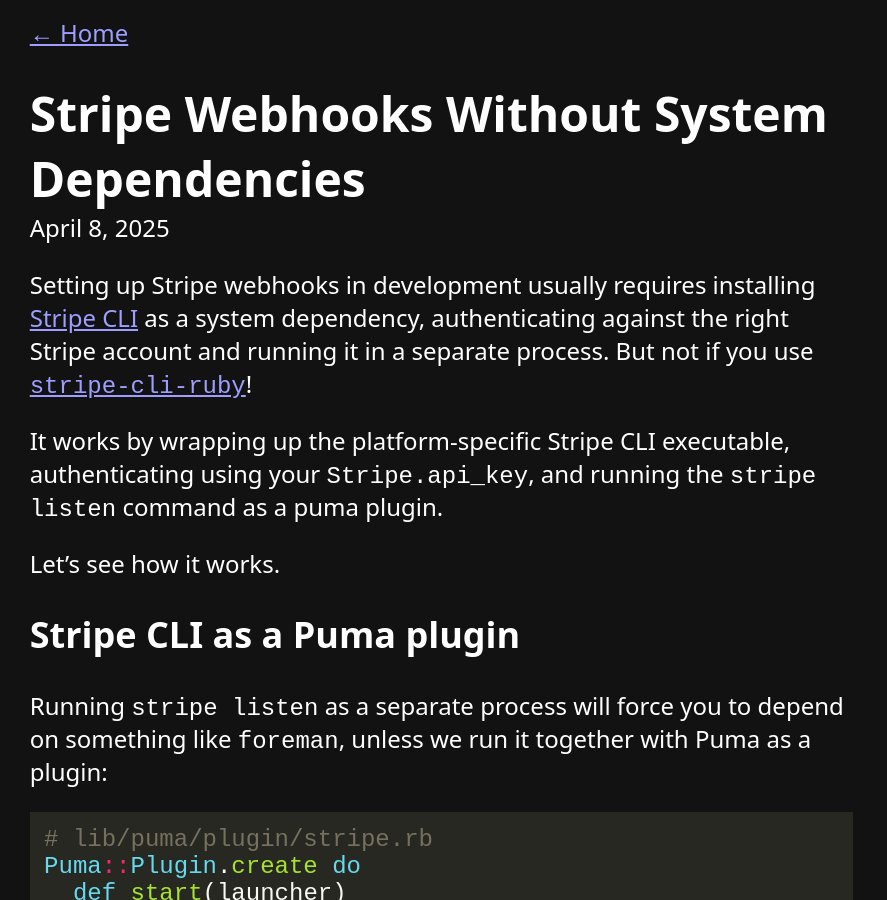
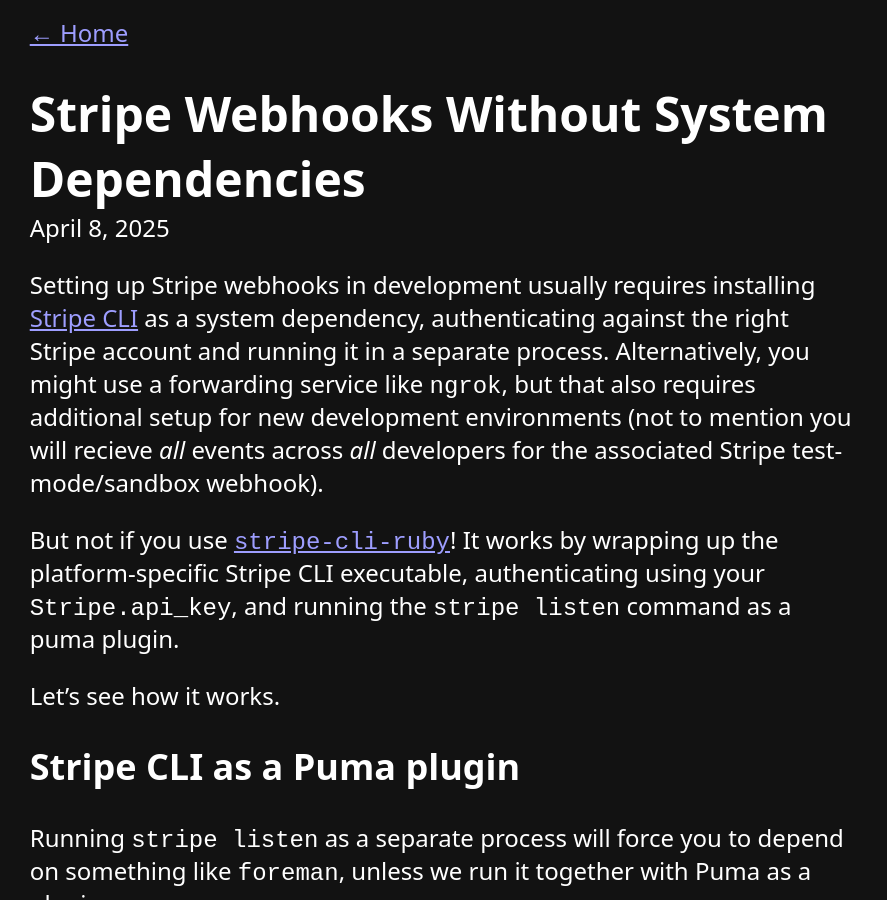
Before and after one commit to zachasme/zachasme.github.io, a Jekyll site: the page built from docs/_posts/2025-04-08-stripe-webhooks-without-system-dependencies.markdown, in a window 1280 px wide and 900 px high. Shown: the whole window, without its empty margins (0-887 px from the left). Built offline with Jekyll 4.4.1, drawn with Linux system fonts in a browser that asks for light colours; Markdown is read by kramdown in place of the engine named in the settings.

Commit message:
Mention ngrok

```diff
--- a/docs/_posts/2025-04-08-stripe-webhooks-without-system-dependencies.markdown
+++ b/docs/_posts/2025-04-08-stripe-webhooks-without-system-dependencies.markdown
@@ -6,9 +6,9 @@
 layout: post
 ---
 
-Setting up Stripe webhooks in development usually requires installing [Stripe CLI](https://docs.stripe.com/stripe-cli) as a system dependency, authenticating against the right Stripe account and running it in a separate process. But not if you use [`stripe-cli-ruby`](https://github.com/zachasme/stripe-cli-ruby)!
+Setting up Stripe webhooks in development usually requires installing [Stripe CLI](https://docs.stripe.com/stripe-cli) as a system dependency, authenticating against the right Stripe account and running it in a separate process. Alternatively, you might use a forwarding service like `ngrok`, but that also requires additional setup for new development environments (not to mention you will recieve *all* events across *all* developers for the associated Stripe test-mode/sandbox webhook).
 
-It works by wrapping up the platform-specific Stripe CLI executable, authenticating using your `Stripe.api_key`, and running the `stripe listen` command as a puma plugin.
+But not if you use [`stripe-cli-ruby`](https://github.com/zachasme/stripe-cli-ruby)! It works by wrapping up the platform-specific Stripe CLI executable, authenticating using your `Stripe.api_key`, and running the `stripe listen` command as a puma plugin.
 
 Let's see how it works.
 
```
